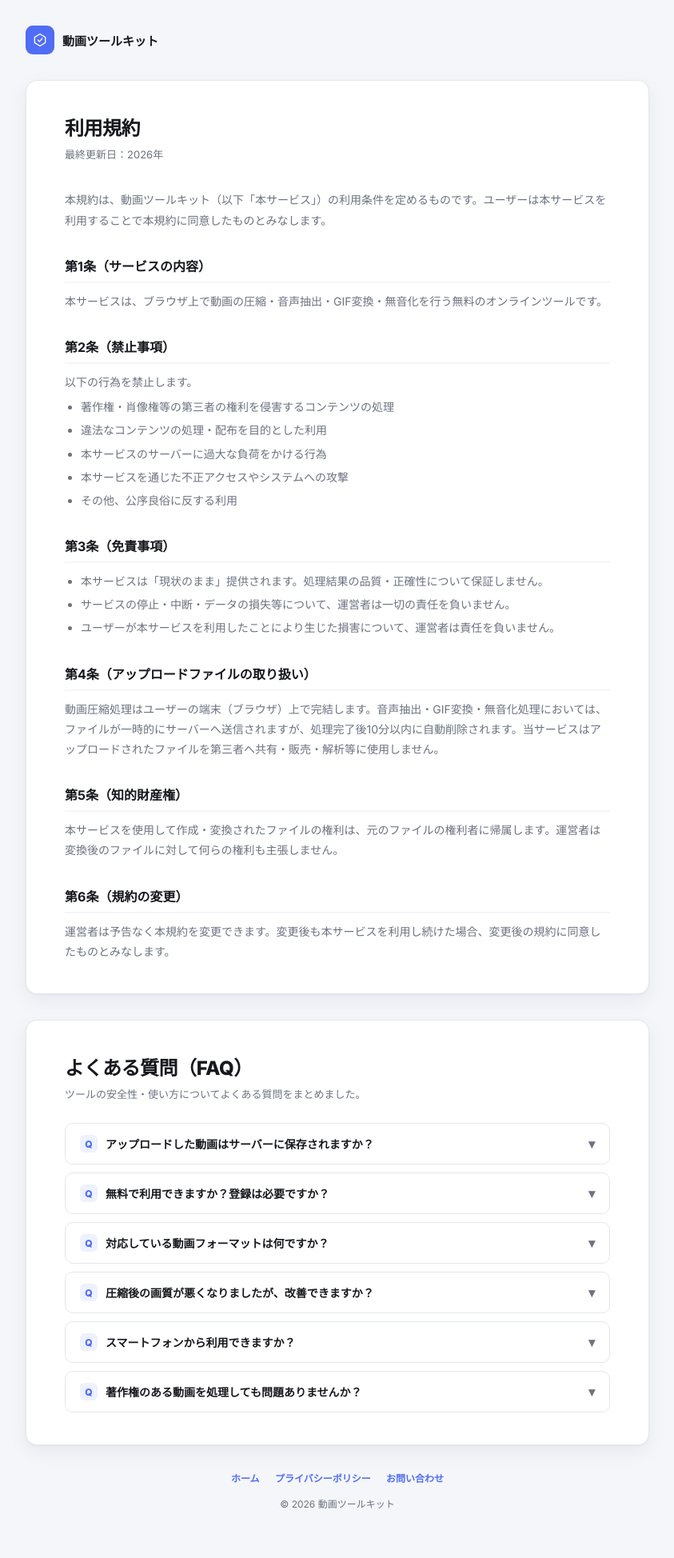
After one commit to yingcz/video-compressor, a Flask app: page /terms in a window 1280 px wide. The commit adds this page. Shown: the whole page at 80% size, without its empty margins (218-1061 px from the left). Run offline with Flask 3, Linux system fonts and the light colour scheme.

Commit message:
Add layout grid for ads and legal pages for AdSense review

```diff
--- a/app.py
+++ b/app.py
@@ -188,6 +188,21 @@ GIF_QUALITY_PRESETS = {
 @app.route("/")
 def index():
     return render_template("index.html")
+
+
+@app.route("/privacy")
+def privacy():
+    return render_template("privacy.html")
+
+
+@app.route("/terms")
+def terms():
+    return render_template("terms.html")
+
+
+@app.route("/contact")
+def contact():
+    return render_template("contact.html")
 
 
 @app.route("/static/<path:filename>")
--- /dev/null
+++ b/templates/terms.html
@@ -0,0 +1,194 @@
+<!DOCTYPE html>
+<html lang="ja">
+<head>
+<meta charset="UTF-8">
+<meta name="viewport" content="width=device-width, initial-scale=1.0">
+<title>利用規約・FAQ | 動画ツールキット</title>
+<link rel="preconnect" href="https://fonts.googleapis.com" crossorigin="anonymous">
+<link href="https://fonts.googleapis.com/css2?family=Inter:wght@400;500;600;700;800&display=swap" rel="stylesheet" crossorigin="anonymous">
+<style>
+  :root {
+    --bg: #F5F6FA; --card: #fff; --border: #E4E7ED;
+    --text: #16181D; --text-sub: #6B7280;
+    --accent: #4F6DF5; --accent-soft: #EEF1FE; --radius: 14px;
+    --shadow: 0 1px 2px rgba(16,20,30,.04), 0 8px 24px rgba(16,20,30,.06);
+  }
+  * { box-sizing: border-box; margin: 0; padding: 0; }
+  body { font-family: 'Inter', -apple-system, sans-serif; background: var(--bg); color: var(--text); min-height: 100vh; padding: 32px 16px 60px; }
+  .wrap { max-width: 780px; margin: 0 auto; }
+  .site-header { margin-bottom: 32px; }
+  .site-header a { display: inline-flex; align-items: center; gap: 10px; text-decoration: none; color: var(--text); font-weight: 700; font-size: 15px; }
+  .site-header .logo { width: 36px; height: 36px; border-radius: 9px; background: var(--accent); display: flex; align-items: center; justify-content: center; flex-shrink: 0; }
+  .card { background: var(--card); border: 1px solid var(--border); border-radius: var(--radius); box-shadow: var(--shadow); padding: 40px 48px; margin-bottom: 32px; }
+  @media (max-width: 640px) { .card { padding: 28px 20px; } }
+  h1 { font-size: 24px; font-weight: 800; letter-spacing: -.02em; margin-bottom: 6px; }
+  .updated { font-size: 13px; color: var(--text-sub); margin-bottom: 32px; }
+  h2 { font-size: 16px; font-weight: 700; margin: 32px 0 10px; padding-bottom: 8px; border-bottom: 2px solid var(--bg); }
+  p, li { font-size: 14px; line-height: 1.8; color: var(--text-sub); }
+  ul { padding-left: 20px; margin-top: 6px; display: flex; flex-direction: column; gap: 4px; }
+  /* FAQ アコーディオン */
+  .faq-list { display: flex; flex-direction: column; gap: 10px; margin-top: 0; }
+  .faq-item { border: 1px solid var(--border); border-radius: 10px; overflow: hidden; }
+  .faq-q { width: 100%; border: none; background: none; padding: 14px 18px; display: flex; align-items: center; gap: 10px; cursor: pointer; font-family: inherit; font-size: 14px; font-weight: 700; color: var(--text); text-align: left; }
+  .faq-q-icon { width: 22px; height: 22px; border-radius: 6px; background: var(--accent-soft); color: var(--accent); display: flex; align-items: center; justify-content: center; font-size: 12px; font-weight: 800; flex-shrink: 0; }
+  .faq-arrow { margin-left: auto; font-size: 16px; color: var(--text-sub); transition: transform .2s; }
+  .faq-item.open .faq-arrow { transform: rotate(180deg); }
+  .faq-a { display: none; padding: 0 18px 14px 50px; font-size: 13.5px; color: var(--text-sub); line-height: 1.7; }
+  .faq-item.open .faq-a { display: block; }
+  a { color: var(--accent); }
+  footer { text-align: center; margin-top: 0; font-size: 12px; color: var(--text-sub); }
+  footer a { color: var(--accent); text-decoration: none; font-weight: 600; margin: 0 8px; }
+</style>
+</head>
+<body>
+<div class="wrap">
+  <div class="site-header">
+    <a href="/">
+      <span class="logo">
+        <svg width="20" height="20" viewBox="0 0 24 24" fill="none">
+          <path d="M4 8L12 3L20 8V16L12 21L4 16V8Z" stroke="white" stroke-width="1.6" stroke-linejoin="round"/>
+          <path d="M9 12L11.2 14.5L15.5 9.5" stroke="white" stroke-width="1.6" stroke-linecap="round" stroke-linejoin="round"/>
+        </svg>
+      </span>
+      動画ツールキット
+    </a>
+  </div>
+
+  <!-- 利用規約 -->
+  <div class="card">
+    <h1>利用規約</h1>
+    <p class="updated">最終更新日：<span id="year"></span>年</p>
+
+    <p>本規約は、動画ツールキット（以下「本サービス」）の利用条件を定めるものです。ユーザーは本サービスを利用することで本規約に同意したものとみなします。</p>
+
+    <h2>第1条（サービスの内容）</h2>
+    <p>本サービスは、ブラウザ上で動画の圧縮・音声抽出・GIF変換・無音化を行う無料のオンラインツールです。</p>
+
+    <h2>第2条（禁止事項）</h2>
+    <p>以下の行為を禁止します。</p>
+    <ul>
+      <li>著作権・肖像権等の第三者の権利を侵害するコンテンツの処理</li>
+      <li>違法なコンテンツの処理・配布を目的とした利用</li>
+      <li>本サービスのサーバーに過大な負荷をかける行為</li>
+      <li>本サービスを通じた不正アクセスやシステムへの攻撃</li>
+      <li>その他、公序良俗に反する利用</li>
+    </ul>
+
+    <h2>第3条（免責事項）</h2>
+    <ul>
+      <li>本サービスは「現状のまま」提供されます。処理結果の品質・正確性について保証しません。</li>
+      <li>サービスの停止・中断・データの損失等について、運営者は一切の責任を負いません。</li>
+      <li>ユーザーが本サービスを利用したことにより生じた損害について、運営者は責任を負いません。</li>
+    </ul>
+
+    <h2>第4条（アップロードファイルの取り扱い）</h2>
+    <p>動画圧縮処理はユーザーの端末（ブラウザ）上で完結します。音声抽出・GIF変換・無音化処理においては、ファイルが一時的にサーバーへ送信されますが、処理完了後10分以内に自動削除されます。当サービスはアップロードされたファイルを第三者へ共有・販売・解析等に使用しません。</p>
+
+    <h2>第5条（知的財産権）</h2>
+    <p>本サービスを使用して作成・変換されたファイルの権利は、元のファイルの権利者に帰属します。運営者は変換後のファイルに対して何らの権利も主張しません。</p>
+
+    <h2>第6条（規約の変更）</h2>
+    <p>運営者は予告なく本規約を変更できます。変更後も本サービスを利用し続けた場合、変更後の規約に同意したものとみなします。</p>
+  </div>
+
+  <!-- FAQ -->
+  <div class="card">
+    <h1>よくある質問（FAQ）</h1>
+    <p class="updated" style="margin-bottom:24px;">ツールの安全性・使い方についてよくある質問をまとめました。</p>
+
+    <div class="faq-list">
+      <div class="faq-item">
+        <button type="button" class="faq-q" aria-expanded="false">
+          <span class="faq-q-icon">Q</span>
+          アップロードした動画はサーバーに保存されますか？
+          <span class="faq-arrow">▾</span>
+        </button>
+        <div class="faq-a">
+          <strong>動画圧縮はサーバーを経由しません。</strong>圧縮処理はすべてユーザーのブラウザ上（FFmpeg.wasm）で実行されるため、動画ファイルがインターネット上に送信されることは一切ありません。<br><br>
+          音声抽出・GIF変換・無音化はサーバー側で処理を行いますが、アップロードされたファイルは処理完了後<strong>最大10分以内に自動削除</strong>されます。第三者がファイルにアクセスすることはできません。
+        </div>
+      </div>
+
+      <div class="faq-item">
+        <button type="button" class="faq-q" aria-expanded="false">
+          <span class="faq-q-icon">Q</span>
+          無料で利用できますか？登録は必要ですか？
+          <span class="faq-arrow">▾</span>
+        </button>
+        <div class="faq-a">
+          すべての機能を<strong>完全無料</strong>でご利用いただけます。アカウント登録・メールアドレスの入力・クレジットカードの登録は不要です。
+        </div>
+      </div>
+
+      <div class="faq-item">
+        <button type="button" class="faq-q" aria-expanded="false">
+          <span class="faq-q-icon">Q</span>
+          対応している動画フォーマットは何ですか？
+          <span class="faq-arrow">▾</span>
+        </button>
+        <div class="faq-a">
+          入力形式として MP4 / MOV / AVI / MKV / WebM / WMV / FLV / M4V / TS / MTS / M2TS / 3GP / OGV に対応しています。出力は動画圧縮・無音化が MP4、音声抽出が MP3、GIF変換が GIF 形式です。
+        </div>
+      </div>
+
+      <div class="faq-item">
+        <button type="button" class="faq-q" aria-expanded="false">
+          <span class="faq-q-icon">Q</span>
+          圧縮後の画質が悪くなりましたが、改善できますか？
+          <span class="faq-arrow">▾</span>
+        </button>
+        <div class="faq-a">
+          「画質モード」から「⚖️ バランス」または「🎬 画質優先」を選択してください。また、目標サイズを大きくすることでビットレートが上がり画質が向上します。目標サイズが極端に小さい場合（5MB以下など）、「画質優先」モードでは解像度を自動的に下げてピクセルあたりのビットレートを確保します。
+        </div>
+      </div>
+
+      <div class="faq-item">
+        <button type="button" class="faq-q" aria-expanded="false">
+          <span class="faq-q-icon">Q</span>
+          スマートフォンから利用できますか？
+          <span class="faq-arrow">▾</span>
+        </button>
+        <div class="faq-a">
+          UIはスマートフォン対応のレスポンシブデザインです。ただし、FFmpeg.wasmを使う動画圧縮処理はブラウザのメモリを使用するため、大きなファイルの処理では端末スペックに応じて時間がかかる場合があります。
+        </div>
+      </div>
+
+      <div class="faq-item">
+        <button type="button" class="faq-q" aria-expanded="false">
+          <span class="faq-q-icon">Q</span>
+          著作権のある動画を処理しても問題ありませんか？
+          <span class="faq-arrow">▾</span>
+        </button>
+        <div class="faq-a">
+          自分が権利を持つ動画、または著作権者から許諾を得た動画のみをご利用ください。著作権法に違反するコンテンツの処理・配布は本サービスの利用規約で禁止しており、法律により処罰される場合があります。
+        </div>
+      </div>
+    </div>
+  </div>
+
+  <footer>
+    <a href="/">ホーム</a>
+    <a href="/privacy">プライバシーポリシー</a>
+    <a href="/contact">お問い合わせ</a>
+    <br><br>&copy; <span id="year2"></span> 動画ツールキット
+  </footer>
+</div>
+<script>
+  const y = new Date().getFullYear();
+  document.getElementById('year').textContent = y;
+  document.getElementById('year2').textContent = y;
+  // FAQ アコーディオン
+  document.querySelectorAll('.faq-q').forEach(btn => {
+    btn.addEventListener('click', () => {
+      const item = btn.closest('.faq-item');
+      const open = item.classList.contains('open');
+      document.querySelectorAll('.faq-item.open').forEach(el => {
+        el.classList.remove('open');
+        el.querySelector('.faq-q').setAttribute('aria-expanded', 'false');
+      });
+      if (!open) { item.classList.add('open'); btn.setAttribute('aria-expanded', 'true'); }
+    });
+  });
+</script>
+</body>
+</html>
```
Also changed, not shown: templates/contact.html (added, +186 -0 lines), templates/index.html (+128 -6 lines), templates/privacy.html (added, +110 -0 lines).
